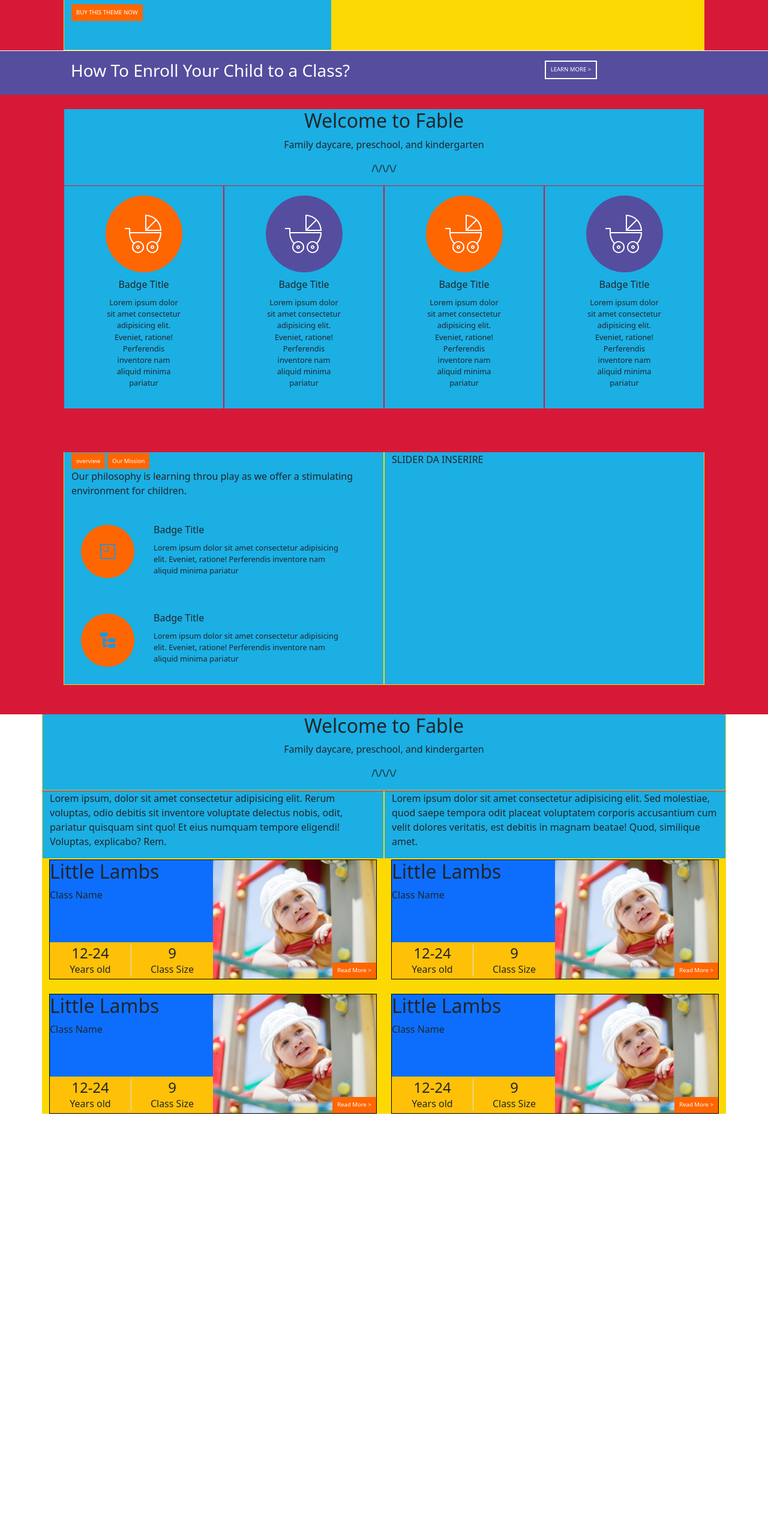
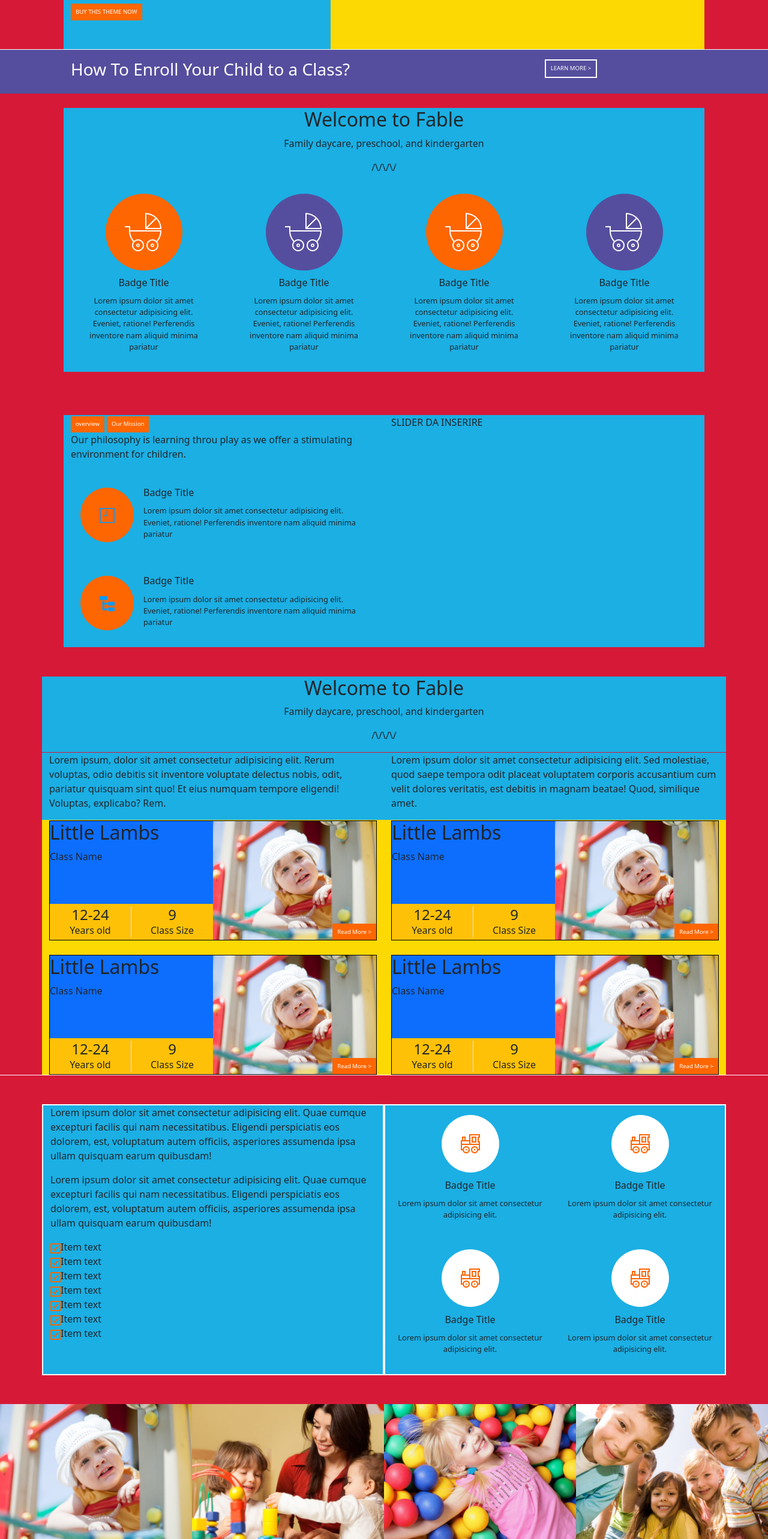
Before and after one commit to EdoardoLai96/proj-html-vuejs, a Vue app: page / in a window 1280 px wide. Shown: the part 234-2800 px from the top of the page at 60% size. Before the commit the page ends 2092 px from the top, so only its background shows below. Built offline with nearby package versions, Linux system fonts and the light colour scheme.

Commit message:
Layout section my goals

```diff
--- a/src/assets/style/general.scss
+++ b/src/assets/style/general.scss
@@ -7,7 +7,6 @@
 //Debug
 .debug-col{
     background-color: #1bafe4;
-    margin: 1px;
 
     }
   .debug-row{
@@ -41,32 +40,15 @@
 
     //FUNZIONA SOLO SE LA COLONNA HA DISPLAY FLEX E CENTER/
 
-  .badge-box-hor{
-    display: flex;
-    flex-direction: column;
+  .badge-box-ver{
     font-size: 1rem;
-    width: min-content;
     padding: 1rem;
-      .badge-icon-secondary{
-          background-color: #554e9e;
-          text-align: center;
+      .badge-icon{
           padding: 2rem ;
           border-radius: 50%;
-          display: flex;
-          justify-content: center;
-          align-items: center;
+          width: min-content;
+          margin: auto;
         }
-      .badge-icon-primary{
-          background-color: #fe6601;
-          text-align: center;
-          padding: 2rem ;
-          border-radius: 50%;
-          display: flex;
-          justify-content: center;
-          align-items: center;
-        }
-        .badge-text{
-
             .badge-title{
                 text-align: center;
                 font-size: 1rem;
@@ -76,33 +58,27 @@
                 font-size: 0.8rem;
                 text-align: center;
             }
-        }
     }
 
 
     // DISPOSIZIONE ORIZZONTALE
 
-  .badge-box-ver{
+  .badge-box-hor{
     display: flex;
     align-items: center;
     font-size: 1rem;
     padding: 1rem;
       .badge-icon-primary{
           background-color: #fe6601;
-          text-align: center;
           padding: 2rem ;
           border-radius: 50%;
-          display: flex;
-          align-items: center;
-          height: min-content;
-          width: min-content;
           img{
               filter: invert(1);
               height: 25px;
           }
         }
         .badge-text{
-            padding:0 2rem;
+            padding:0 1rem;
             .badge-title{
                 text-align: left;
                 font-size: 1rem;
--- a/src/components/MyFooter.vue
+++ b/src/components/MyFooter.vue
@@ -1,7 +1,7 @@
 <template>
-  <div>
-
-  </div>
+  <footer>
+      <h1>footer</h1>
+  </footer>
 </template>
 
 <script>
--- a/src/components/MyGoals.vue
+++ b/src/components/MyGoals.vue
@@ -1,7 +1,116 @@
 <template>
-  <div>
+  <section id="mygoals" class="debug-container">
+    <div class="container py-5">
 
-  </div>
+      <div class="row">
+        <div class="col-6 debug-col">
+          <p>Lorem ipsum dolor sit amet consectetur adipisicing elit. Quae cumque excepturi facilis qui nam necessitatibus. Eligendi perspiciatis eos dolorem, est, voluptatum autem officiis, asperiores assumenda ipsa ullam quisquam earum quibusdam!</p>
+          <p>Lorem ipsum dolor sit amet consectetur adipisicing elit. Quae cumque excepturi facilis qui nam necessitatibus. Eligendi perspiciatis eos dolorem, est, voluptatum autem officiis, asperiores assumenda ipsa ullam quisquam earum quibusdam!</p>
+          <div class="checbox-box">
+            <div class="checkbox-box_item">
+              <img src="../assets/images/style_1.png" alt="">
+              <span>Item text</span>
+            </div>
+            <div class="checkbox-box_item">
+              <img src="../assets/images/style_1.png" alt="">
+              <span>Item text</span>
+            </div>
+            <div class="checkbox-box_item">
+              <img src="../assets/images/style_1.png" alt="">
+              <span>Item text</span>
+            </div>
+            <div class="checkbox-box_item">
+              <img src="../assets/images/style_1.png" alt="">
+              <span>Item text</span>
+            </div>
+            <div class="checkbox-box_item">
+              <img src="../assets/images/style_1.png" alt="">
+              <span>Item text</span>
+            </div>
+            <div class="checkbox-box_item">
+              <img src="../assets/images/style_1.png" alt="">
+              <span>Item text</span>
+            </div>
+            <div class="checkbox-box_item">
+              <img src="../assets/images/style_1.png" alt="">
+              <span>Item text</span>
+            </div>
+          </div>
+        </div>
+        <div class="col-6 debug-col">
+          <div class="row">
+            <div class="col-6 p-0">
+              <div class="badge-box-ver">
+              <div class="badge-icon bg-white">
+                <img src="../assets/images/toy.png" alt="">
+              </div>
+              <div class="badge-text">
+                <h4 class="badge-title">Badge Title</h4>
+                <p class="badge-caption">Lorem ipsum dolor sit amet consectetur adipisicing elit.  </p>
+              </div>
+            </div>
+            </div>
+
+            <div class="col-6 p-0">
+              <div class="badge-box-ver">
+              <div class="badge-icon bg-white">
+                <img src="../assets/images/toy.png" alt="">
+              </div>
+              <div class="badge-text">
+                <h4 class="badge-title">Badge Title</h4>
+                <p class="badge-caption">Lorem ipsum dolor sit amet consectetur adipisicing elit.  </p>
+              </div>
+            </div>
+
+            </div>
+
+            <div class="col-6 p-0">
+              <div class="badge-box-ver">
+              <div class="badge-icon bg-white">
+                <img src="../assets/images/toy.png" alt="">
+              </div>
+              <div class="badge-text">
+                <h4 class="badge-title">Badge Title</h4>
+                <p class="badge-caption">Lorem ipsum dolor sit amet consectetur adipisicing elit.  </p>
+              </div>
+            </div>
+
+            </div>
+
+            <div class="col-6 p-0">
+              <div class="badge-box-ver">
+              <div class="badge-icon bg-white">
+                <img src="../assets/images/toy.png" alt="">
+              </div>
+              <div class="badge-text">
+                <h4 class="badge-title">Badge Title</h4>
+                <p class="badge-caption">Lorem ipsum dolor sit amet consectetur adipisicing elit.  </p>
+              </div>
+            </div>
+            </div>
+
+          </div>
+        </div>
+      </div>
+    </div>
+    <div class="container-fluid">
+
+      <div class="row">
+        <div class="col-3 p-0">
+          <img src="../assets/images/class_01-690x506.jpg" class="w-100" alt="">
+        </div>
+        <div class="col-3 p-0">
+          <img src="../assets/images/class_02-690x506.jpg" class="w-100" alt="">
+        </div>
+        <div class="col-3 p-0">
+          <img src="../assets/images/class_03-690x506.jpg" class="w-100" alt="">
+        </div>
+        <div class="col-3 p-0">
+          <img src="../assets/images/class_04-690x506.jpg" class="w-100" alt="">
+        </div>
+      </div>
+    </div>
+  </section>
 </template>
 
 <script>
@@ -14,6 +123,9 @@ export default {
 <style lang="scss" scoped>
  @import '../assets/style/variables.scss';
 
+.debug-col{
+  border: 2px solid white;
+}
 
 
 </style>
--- a/src/components/MyMain.vue
+++ b/src/components/MyMain.vue
@@ -1,5 +1,5 @@
 <template>
-  <div>
+  <main>
       <MyJumbotron/>
       <MyCallToAction/>
       <MyWelcome/>
@@ -8,7 +8,7 @@
       <MyGoals/>
       <MyWhatsNew/>
       <MyMap/>
-  </div>
+  </main>
 </template>
 
 <script>
--- a/src/components/MyOurClasses.vue
+++ b/src/components/MyOurClasses.vue
@@ -1,5 +1,6 @@
 <template>
-  <section id="ourclasses" class="debug-container container">
+  <section id="ourclasses" class="debug-container">
+    <div class="container ">
       <div class="row debug-row">
         <div class="col debug-col text-center">
         <h2>Welcome to Fable</h2>
@@ -175,6 +176,7 @@
 
          </div>
       </div>
+    </div>
   </section>
 </template>
 
--- a/src/components/MyOverview.vue
+++ b/src/components/MyOverview.vue
@@ -18,7 +18,7 @@
             </p>
 
 
-            <div class="badge-box-ver">
+            <div class="badge-box-hor">
               <div class="badge-icon-primary">
                 <img src="../assets/images/clock.png" alt="">
               </div>
@@ -28,7 +28,7 @@
               </div>
             </div>
 
-            <div class="badge-box-ver">
+            <div class="badge-box-hor">
               <div class="badge-icon-primary">
                 <img src="../assets/images/category.png" alt="">
               </div>
--- a/src/components/MyWelcome.vue
+++ b/src/components/MyWelcome.vue
@@ -12,8 +12,8 @@
         <div class="row">
 
           <div class="col debug-col d-flex justify-content-center">
-            <div class="badge-box-hor">
-              <div class="badge-icon-primary">
+            <div class="badge-box-ver">
+              <div class="badge-icon prim">
                 <img src="../assets/images/stroller_alt.png" alt="">
               </div>
               <div class="badge-text">
@@ -24,8 +24,8 @@
           </div>
 
           <div class="col debug-col d-flex justify-content-center">
-            <div class="badge-box-hor">
-              <div class="badge-icon-secondary">
+            <div class="badge-box-ver">
+              <div class="badge-icon sec">
                 <img src="../assets/images/stroller_alt.png" alt="">
               </div>
               <div class="badge-text">
@@ -36,8 +36,8 @@
           </div>
 
           <div class="col debug-col d-flex justify-content-center">
-            <div class="badge-box-hor">
-              <div class="badge-icon-primary">
+            <div class="badge-box-ver">
+              <div class="badge-icon prim">
                 <img src="../assets/images/stroller_alt.png" alt="">
               </div>
               <div class="badge-text">
@@ -48,8 +48,8 @@
           </div>
 
           <div class="col debug-col d-flex justify-content-center">
-            <div class="badge-box-hor">
-              <div class="badge-icon-secondary">
+            <div class="badge-box-ver prim">
+              <div class="badge-icon sec">
                 <img src="../assets/images/stroller_alt.png" alt="">
               </div>
               <div class="badge-text">
@@ -76,6 +76,13 @@ export default {
 <style lang="scss" scoped>
  @import '../assets/style/variables.scss';
 
+.badge-icon.prim{
+  background-color: $primaryColor;
+}
+
+.badge-icon.sec{
+  background-color: $secondaryColor;
+}
 
 
 </style>
```
